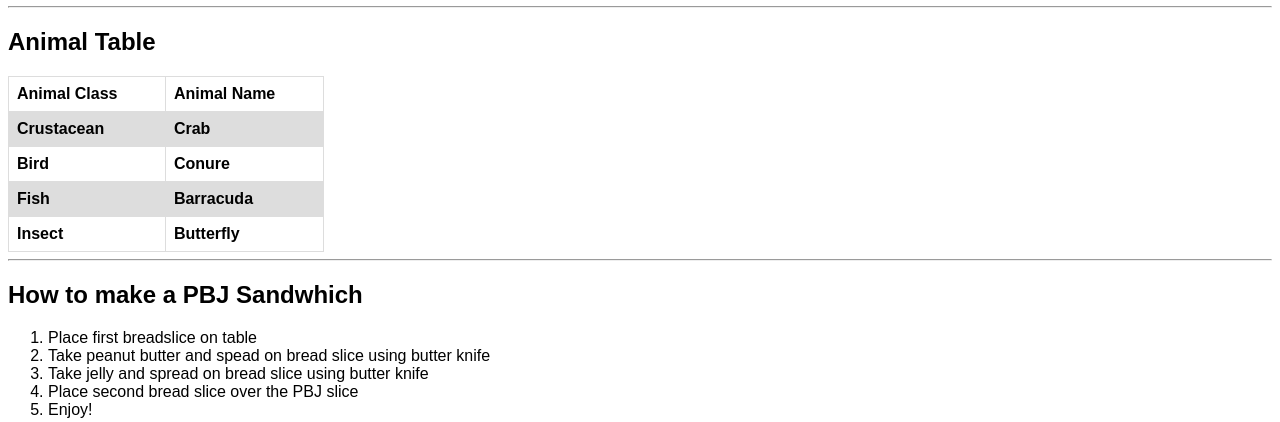
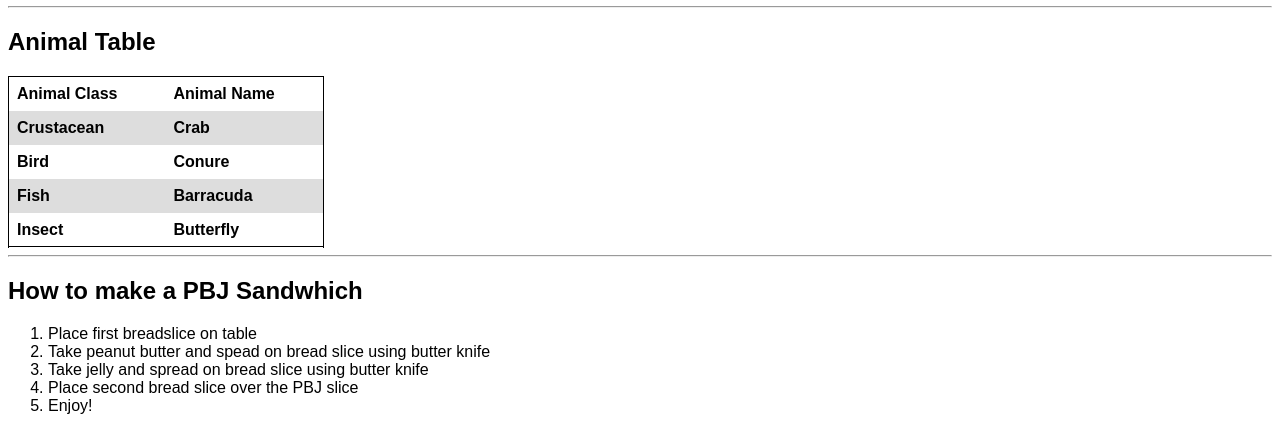
Before and after one commit to ifsilvar/ClassActivity1, a plain HTML site: page index.html in a window 1280 px wide. Shown: the part 404-826 px from the top of the page. Drawn offline with Linux system fonts and the light colour scheme.

Commit message:
uploaded

```diff
--- a/index.html
+++ b/index.html
@@ -9,10 +9,10 @@
       font-family: arial, sans-serif;
       border-collapse: collapse;
       width: 25%;
+      border: 1px solid #000000;
     }
 
     td, th {
-      border: 1px solid #dddddd;
       text-align: left;
       padding: 8px;
     }
```
